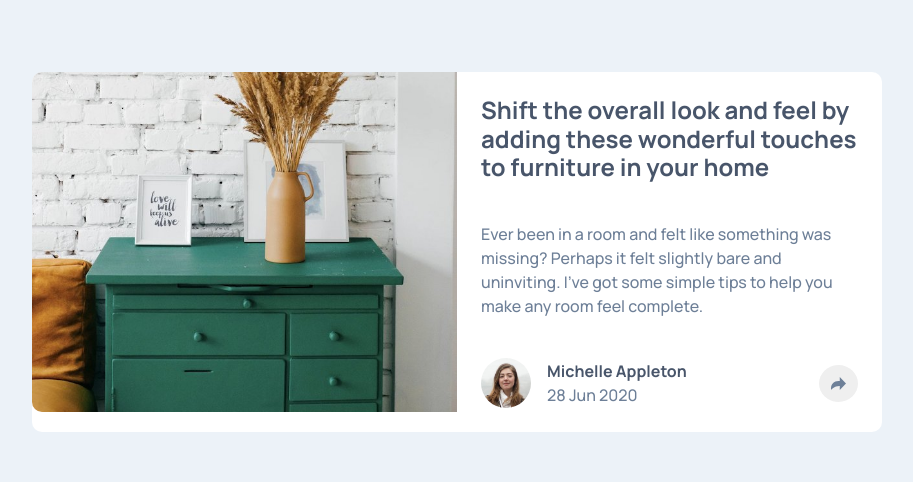
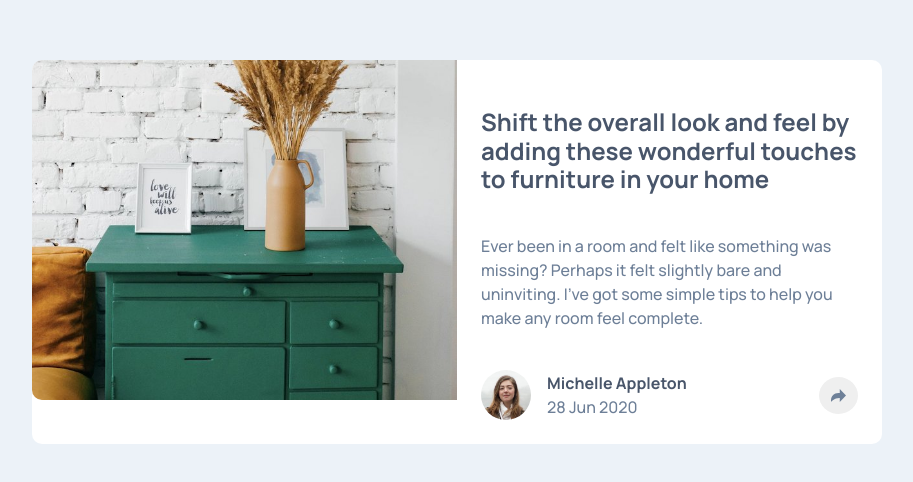
Before and after one commit to Gskds/article-preview-card, a plain HTML site: page index.html in a window 1280 px wide. Shown: the part 148-630 px from the top of the page, without its empty margins (183-1096 px from the left). Drawn offline with Linux system fonts and the light colour scheme.

Commit message:
update style.css

```diff
--- a/style.css
+++ b/style.css
@@ -83,7 +83,7 @@ body {
         border-bottom-left-radius: 10px;
     }
     .card__description {
-        padding-top: 1.5rem;
+        margin-top: 1.5rem;
         padding-inline: 1.5rem;
     }
 
```
